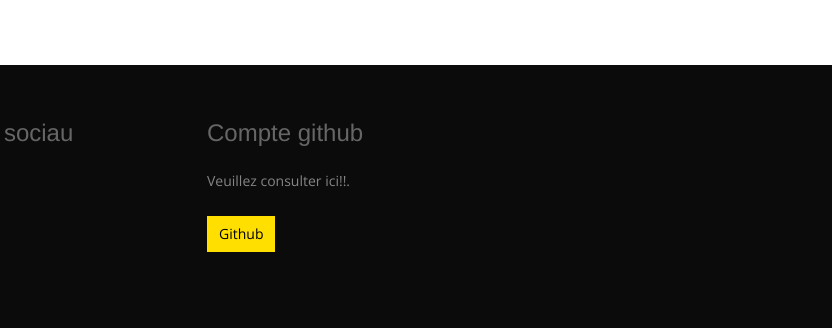
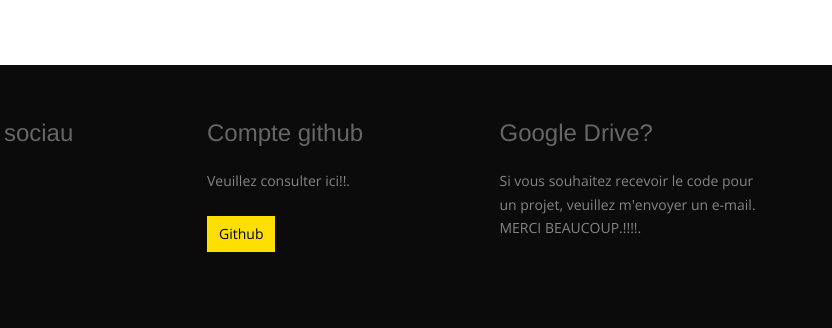
Before and after one commit to TatangF/Porfolio, a plain HTML site: page index.html in a window 1280 px wide. Shown: the part 3709-4037 px from the top of the page, 448-1280 px from the left. Drawn offline with nearby package versions, Linux system fonts and the light colour scheme.

Commit message:
07/update

```diff
--- a/index.html
+++ b/index.html
@@ -485,6 +485,21 @@
                     </p>
                 </div>
             </div>
+
+            <div class="col-md-3">
+              <div class="col">
+                   <h4>Google Drive?</h4>
+                   <p>
+                    Si vous souhaitez recevoir le code pour un projet, veuillez m'envoyer un e-mail.
+                    MERCI BEAUCOUP.!!!!.
+                   <br><br>
+                   <!-- <a href="https://github.com/TatangF" class="btn">Github</a> -->
+                   </p>
+               </div>
+           </div>
+
+
+
         </div>
 
     </div>
```
